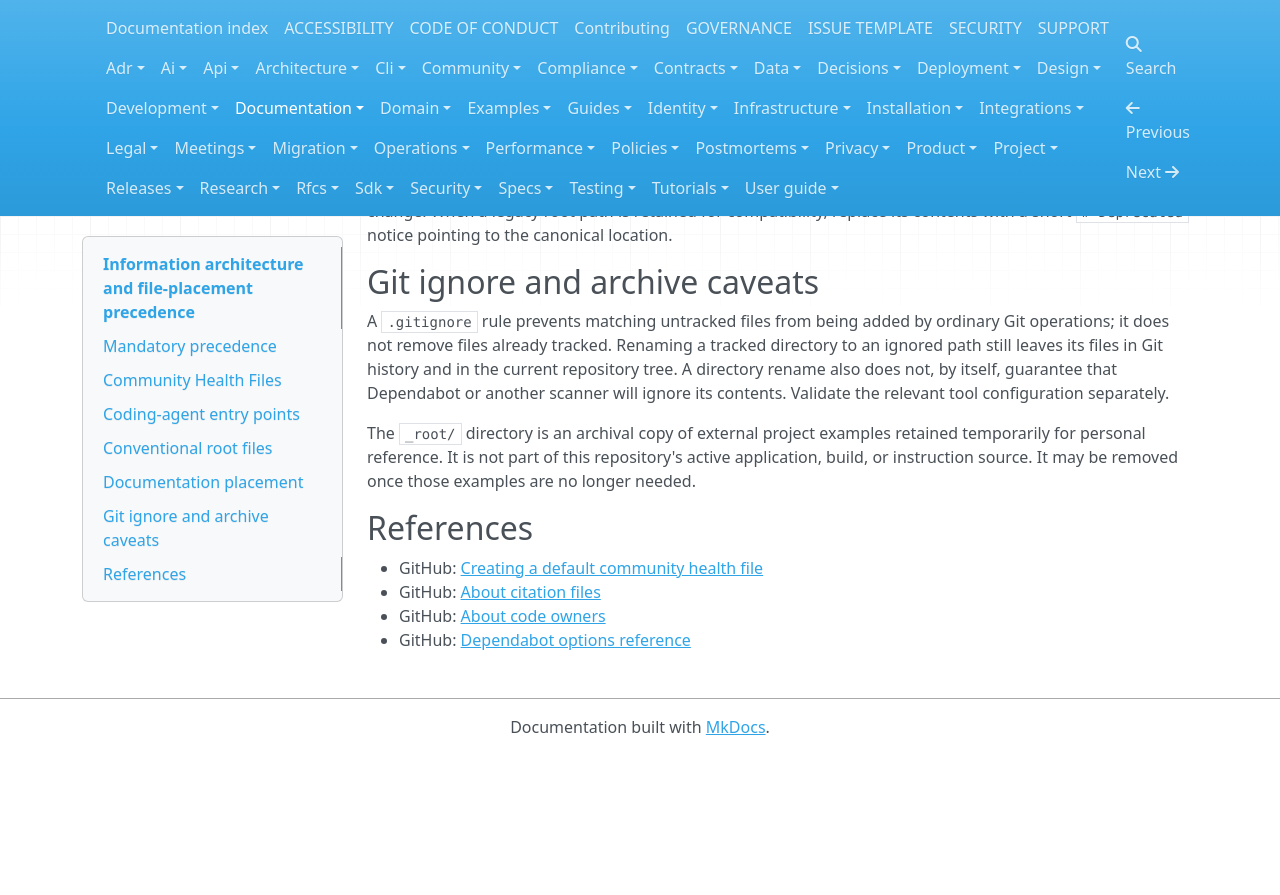
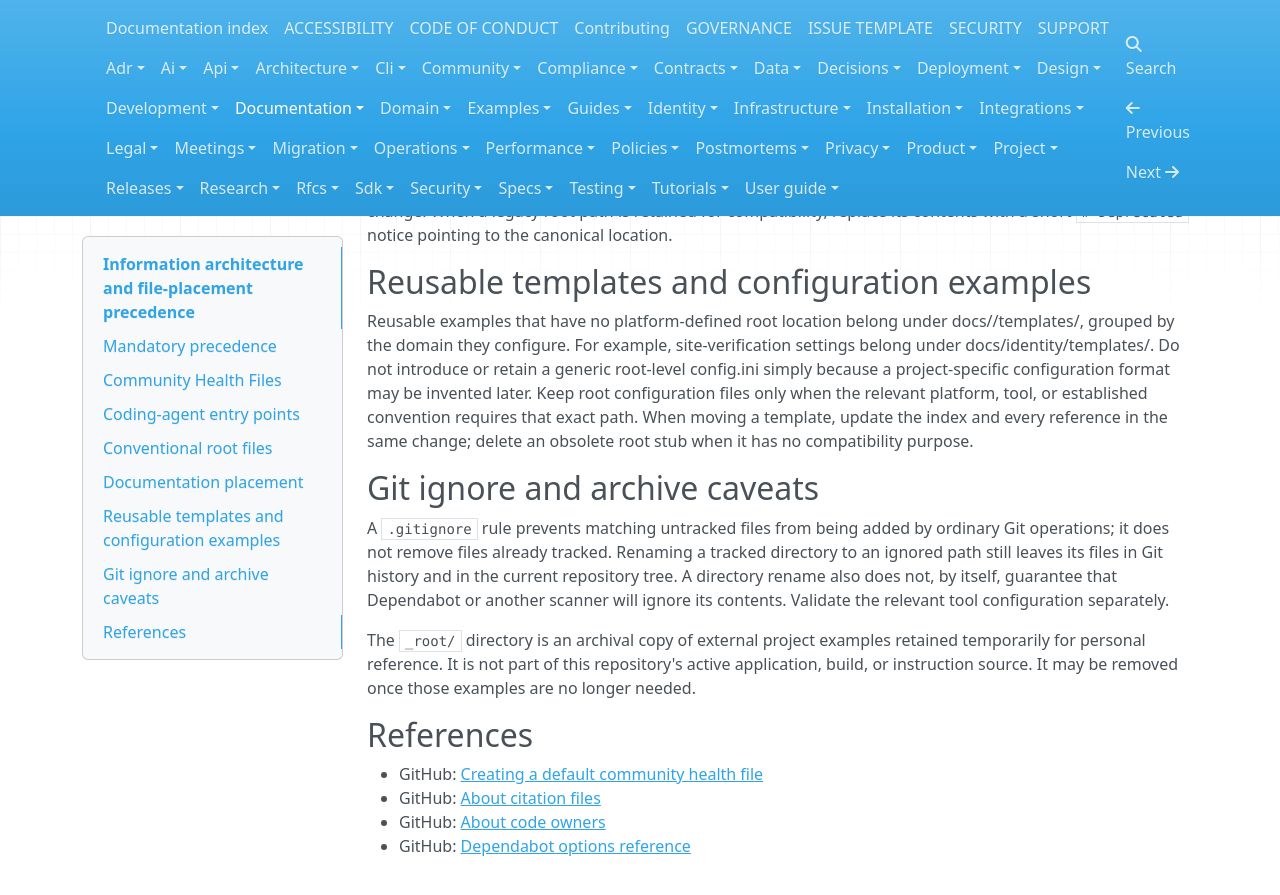
Before and after one commit to sandokanCat/.github, an MkDocs documentation site: the page built from docs/documentation/INFORMATION_ARCHITECTURE.md, in a window 1280 px wide and 900 px high, scrolled down 1746 px. Shown: the top 895 px of the window. Built offline with MkDocs 1.6.1, drawn with Linux system fonts in a browser that asks for light colours; nearby versions of some CDN libraries; before the commit the page ends 2501 px from its top, so only the background shows below that.

Commit message:
docs: define reusable template placement

```diff
--- a/docs/documentation/INFORMATION_ARCHITECTURE.md
+++ b/docs/documentation/INFORMATION_ARCHITECTURE.md
@@ -51,6 +51,10 @@ Use topic-specific directories for non-mandatory human-facing material:
 
 Do not create duplicate authoritative records. If a file moves, update links and instructions in the same change. When a legacy root path is retained for compatibility, replace its contents with a short `# Deprecated` notice pointing to the canonical location.
 
+## Reusable templates and configuration examples
+
+Reusable examples that have no platform-defined root location belong under docs/<topic>/templates/, grouped by the domain they configure. For example, site-verification settings belong under docs/identity/templates/. Do not introduce or retain a generic root-level config.ini simply because a project-specific configuration format may be invented later. Keep root configuration files only when the relevant platform, tool, or established convention requires that exact path. When moving a template, update the index and every reference in the same change; delete an obsolete root stub when it has no compatibility purpose.
+
 ## Git ignore and archive caveats
 
 A `.gitignore` rule prevents matching untracked files from being added by ordinary Git operations; it does not remove files already tracked. Renaming a tracked directory to an ignored path still leaves its files in Git history and in the current repository tree. A directory rename also does not, by itself, guarantee that Dependabot or another scanner will ignore its contents. Validate the relevant tool configuration separately.
```
